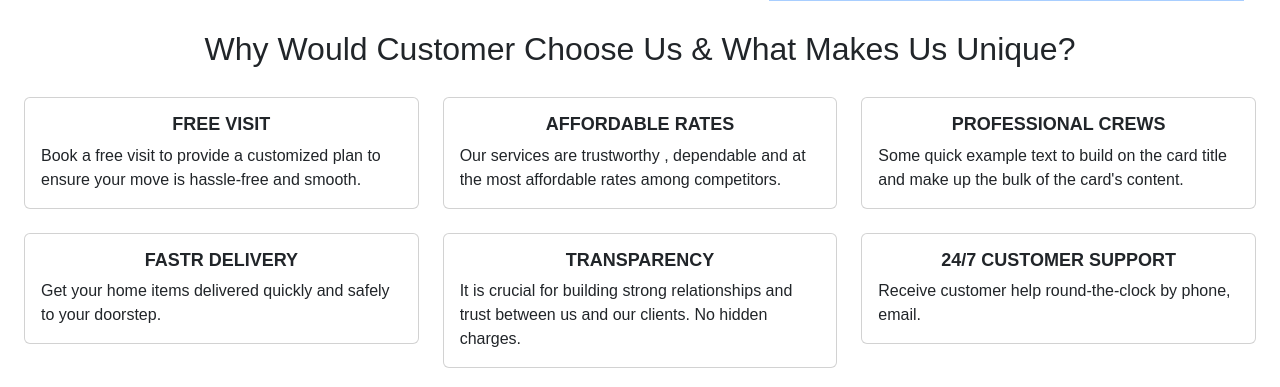
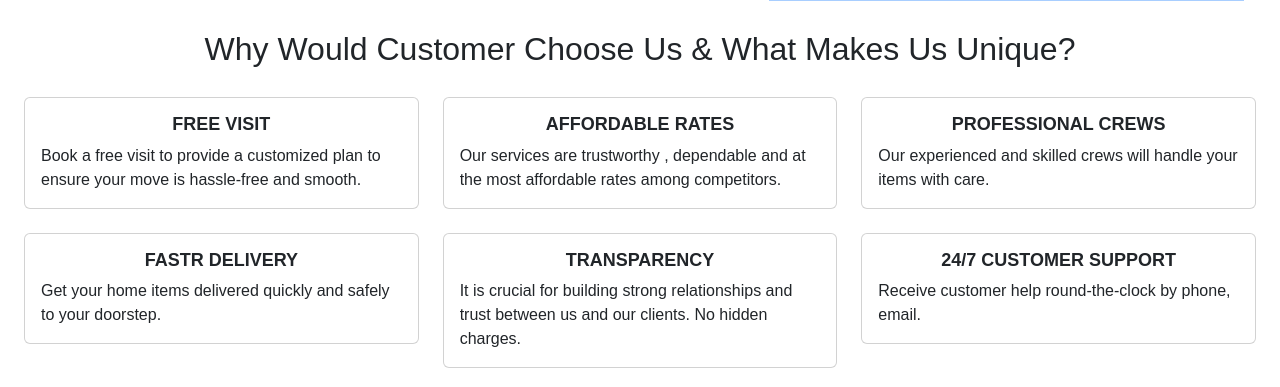
Before and after one commit to DivakarChakali/DPAM, a Flask app: page / in a window 1280 px wide. Shown: the part 721-1108 px from the top of the page. Run offline with Flask 3, Linux system fonts and the light colour scheme; some libraries are stand-ins or nearby versions.

Commit message:
added some text

```diff
--- a/templates/home.html
+++ b/templates/home.html
@@ -123,7 +123,7 @@ Home page
       <div class="card service-card">
         <div class="card-body">
           <h5 class="card-title text-center">PROFESSIONAL CREWS</h5>
-          <p class="card-text">Some quick example text to build on the card title and make up the bulk of the card's content.</p>
+          <p class="card-text">Our experienced and skilled crews will handle your items with care.</p>
         </div>
       </div>
     </div>
```
